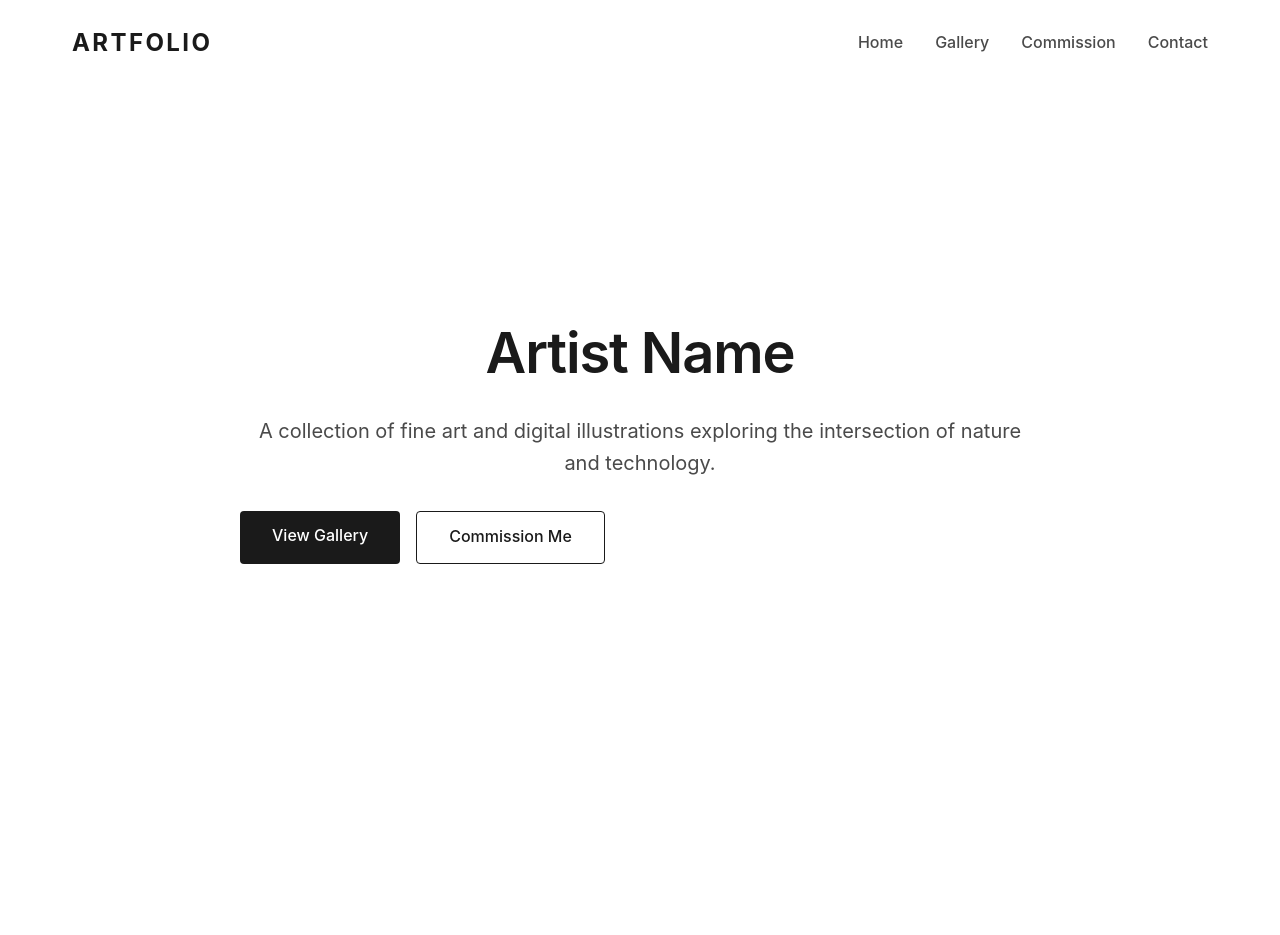
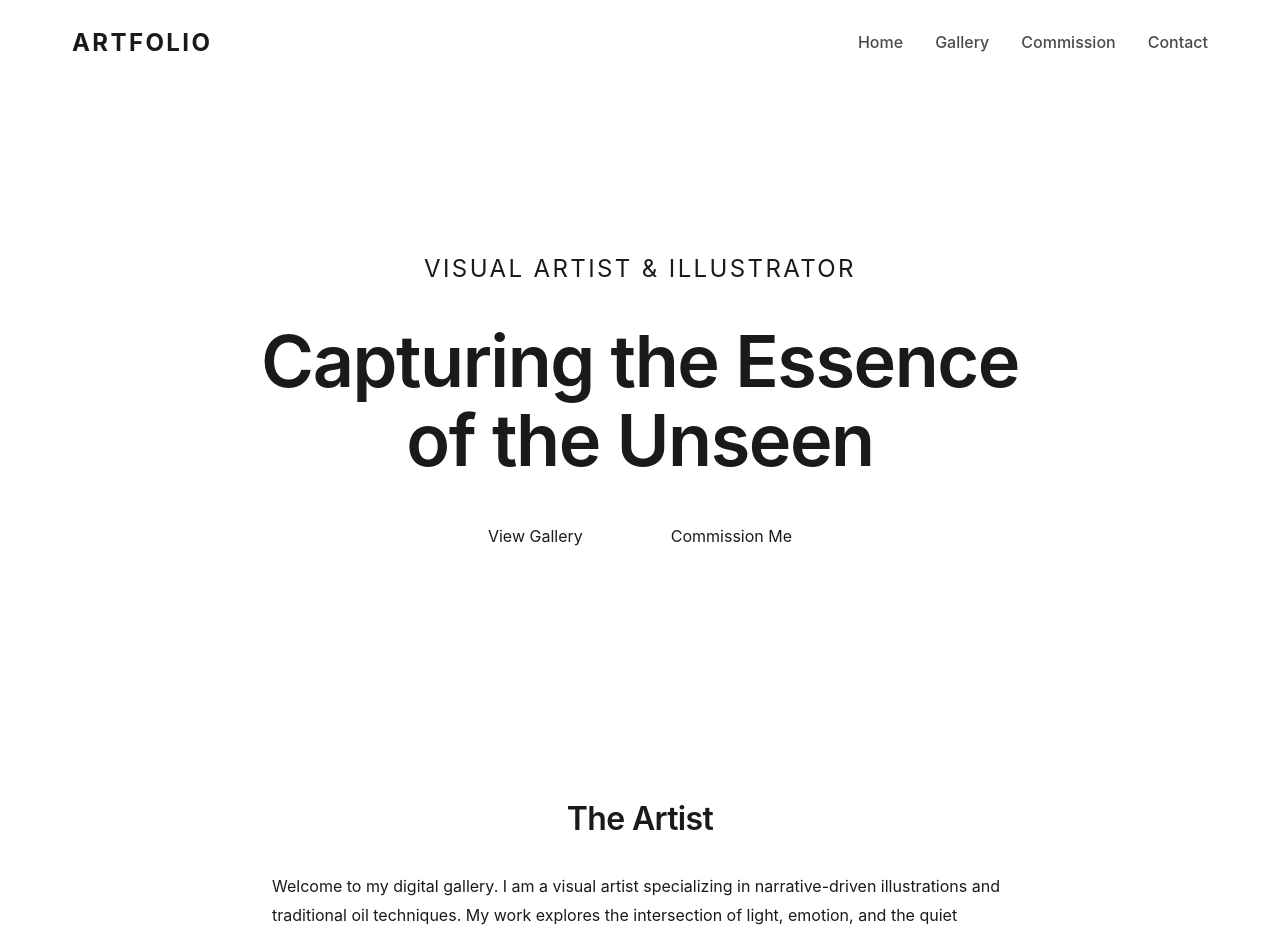
Before and after one commit to necesario0/Artfolio, a Next.js app: page / in a window 1280 px wide. Shown: the top 935 px of the page. Before the commit the page ends 800 px from the top, so only its background shows below. Built offline with nearby package versions, Linux system fonts and the light colour scheme.

Commit message:
Implement Home page Hero and Bio sections

```diff
--- a/src/app/page.module.css
+++ b/src/app/page.module.css
@@ -1,56 +1,86 @@
-.container {
+.hero {
   display: flex;
   flex-direction: column;
   align-items: center;
   justify-content: center;
-  min-height: calc(100vh - 100px);
+  min-height: 80vh;
+  text-align: center;
   padding: 2rem;
-  max-width: var(--max-width);
-  margin: 0 auto;
+  background-color: var(--background);
+  color: var(--foreground);
 }
 
-.hero {
-  text-align: center;
+.heroContent {
   max-width: 800px;
 }
 
-.hero h1 {
-  font-size: 3.5rem;
+.heroTitle {
+  font-family: var(--font-serif);
+  font-size: clamp(2.5rem, 8vw, 4.5rem);
   margin-bottom: 1rem;
+  line-height: 1.1;
 }
 
-.hero p {
-  font-size: 1.25rem;
-  color: var(--accent-color);
+.heroSubtitle {
+  font-size: clamp(1rem, 3vw, 1.5rem);
+  color: var(--accent);
   margin-bottom: 2rem;
+  letter-spacing: 0.1em;
+  text-transform: uppercase;
 }
 
-.cta {
+.ctaButtons {
   display: flex;
-  gap: 1rem;
+  gap: 1.5rem;
+  justify-content: center;
+  margin-top: 2rem;
 }
 
-.buttonPrimary {
+.primaryButton {
   padding: 0.8rem 2rem;
-  background-color: var(--text-color);
-  color: var(--background-color);
-  border-radius: 4px;
-  font-weight: 500;
-  transition: opacity 0.2s;
+  background-color: var(--foreground);
+  color: var(--background);
+  text-decoration: none;
+  border: 1px solid var(--foreground);
+  transition: all 0.3s ease;
 }
 
-.buttonPrimary:hover {
-  opacity: 0.8;
+.primaryButton:hover {
+  background-color: transparent;
+  color: var(--foreground);
 }
 
-.buttonSecondary {
+.secondaryButton {
   padding: 0.8rem 2rem;
-  border: 1px solid var(--text-color);
-  border-radius: 4px;
-  font-weight: 500;
-  transition: background-color 0.2s;
+  background-color: transparent;
+  color: var(--foreground);
+  text-decoration: none;
+  border: 1px solid var(--foreground);
+  transition: all 0.3s ease;
 }
 
-.buttonSecondary:hover {
-  background-color: #f5f5f5;
+.secondaryButton:hover {
+  background-color: var(--foreground);
+  color: var(--background);
 }
+
+.bioSection {
+  padding: 4rem 2rem;
+  max-width: 800px;
+  margin: 0 auto;
+  line-height: 1.8;
+}
+
+.bioSection h2 {
+  font-family: var(--font-serif);
+  font-size: 2rem;
+  margin-bottom: 1.5rem;
+  text-align: center;
+}
+
+@media (max-width: 768px) {
+  .ctaButtons {
+    flex-direction: column;
+    gap: 1rem;
+  }
+}
--- a/src/app/page.tsx
+++ b/src/app/page.tsx
@@ -3,18 +3,39 @@ import styles from './page.module.css';
 
 export default function Home() {
   return (
-    <main className={styles.container}>
+    <main>
+      {/* Hero Section */}
       <section className={styles.hero}>
-        <h1>Artist Name</h1>
-        <p>A collection of fine art and digital illustrations exploring the intersection of nature and technology.</p>
-        <div className={styles.cta}>
-          <Link href="/gallery" className={styles.buttonPrimary}>
-            View Gallery
-          </Link>
-          <Link href="/commission" className={styles.buttonSecondary}>
-            Commission Me
-          </Link>
+        <div className={styles.heroContent}>
+          <p className={styles.heroSubtitle}>Visual Artist & Illustrator</p>
+          <h1 className={styles.heroTitle}>
+            Capturing the Essence of the Unseen
+          </h1>
+          <div className={styles.ctaButtons}>
+            <Link href="/gallery" className={styles.primaryButton}>
+              View Gallery
+            </Link>
+            <Link href="/commission" className={styles.secondaryButton}>
+              Commission Me
+            </Link>
+          </div>
         </div>
+      </section>
+
+      {/* Bio Section */}
+      <section className={styles.bioSection}>
+        <h2>The Artist</h2>
+        <p>
+          Welcome to my digital gallery. I am a visual artist specializing in
+          narrative-driven illustrations and traditional oil techniques. My work
+          explores the intersection of light, emotion, and the quiet moments
+          that define our shared human experience.
+        </p>
+        <p>
+          Based in my home studio, I create bespoke pieces for private collectors
+          and commercial projects alike. Every brushstroke is an invitation to
+          see the world through a more vibrant lens.
+        </p>
       </section>
     </main>
   );
```
Also changed, not shown: 1 other file (tests, documents, lock files or other folders).
